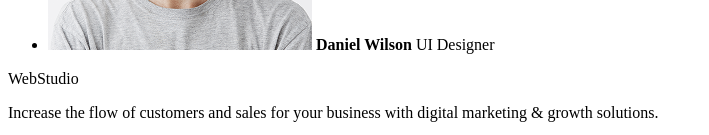
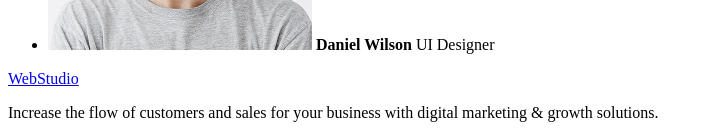
Before and after one commit to azuretigerstudios/goit-markup-hw-01, a plain HTML site: page index.html in a window 1280 px wide. Shown: the part 1375-1510 px from the top of the page, without its empty margins (0-709 px from the left). Drawn offline with Linux system fonts and the light colour scheme.

Commit message:
Update index.html

```diff
--- a/index.html
+++ b/index.html
@@ -69,7 +69,7 @@
                 </section>
             </main>
         <footer>
-            <span>WebStudio</span>
+            <span><a href="#top">WebStudio</a></span>
             <p>Increase the flow of customers and sales for your business with digital marketing & growth solutions.</p>
         </footer>
     </body>
```
